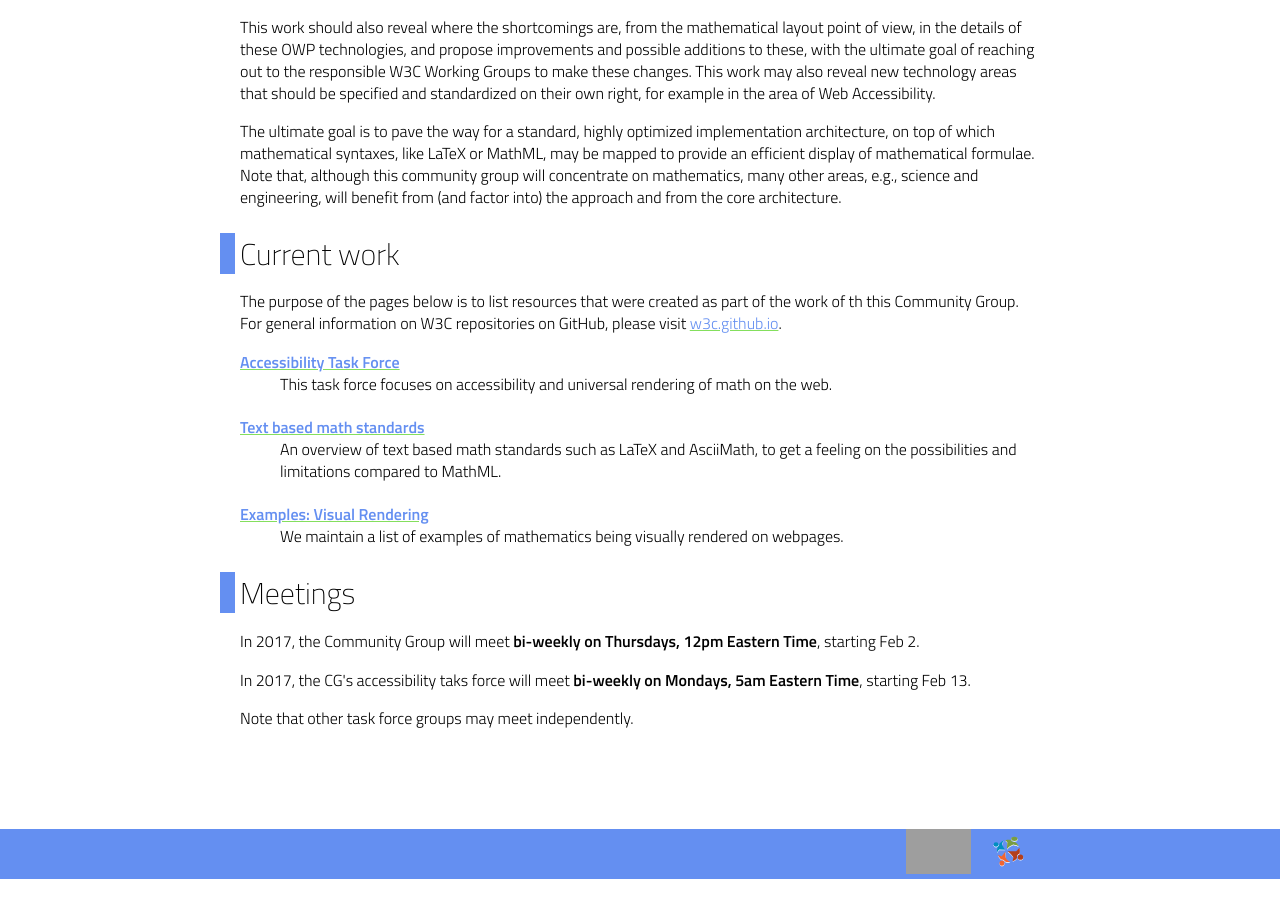
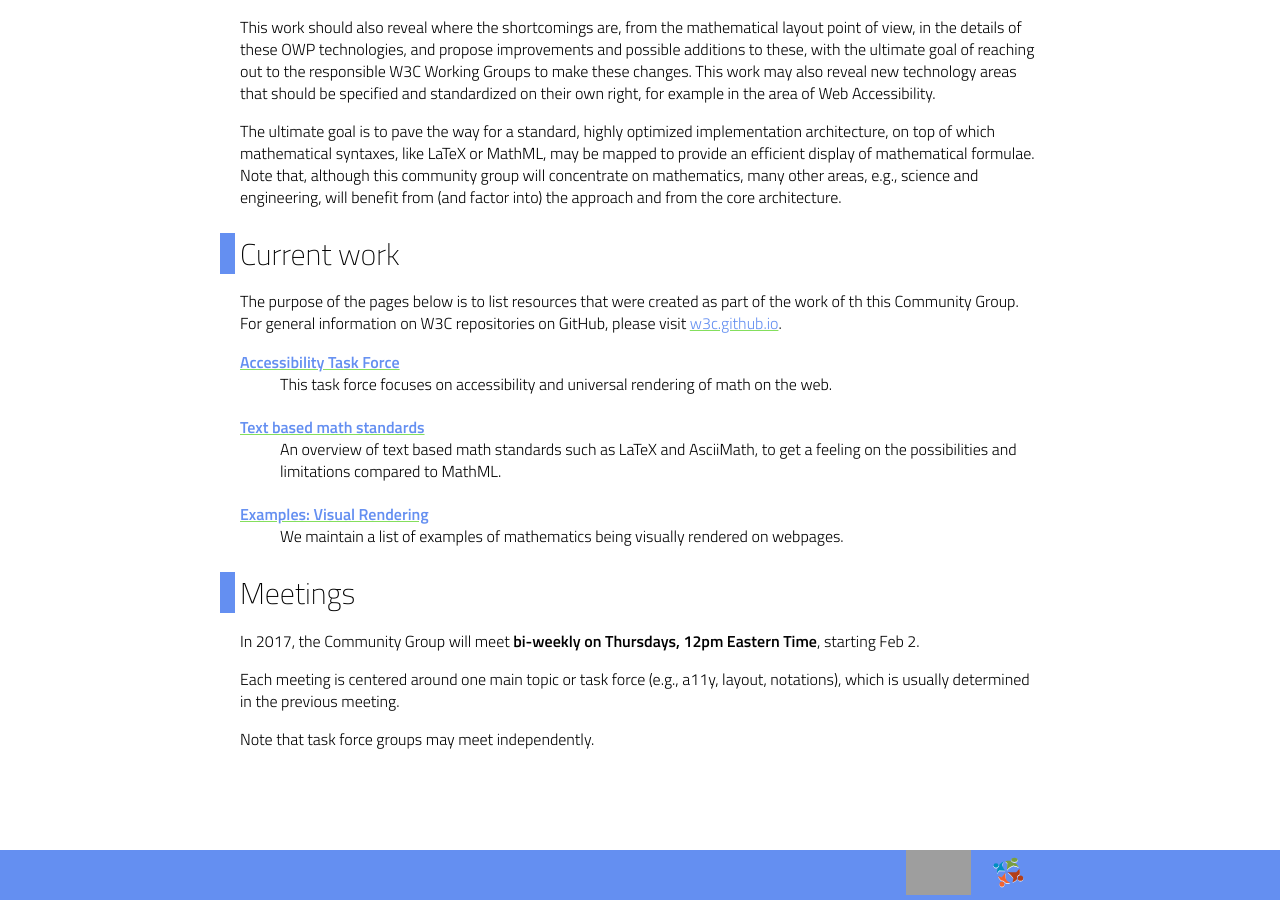
Before and after one commit to w3c/mathonwebpages, a Jekyll site: the page built from index.html, in a window 1280 px wide and 900 px high, scrolled down 709 px. Built offline with Jekyll 4.4.1, drawn with Linux system fonts in a browser that asks for light colours; before the commit the page ends 1588 px from its top, so only the background shows below that.

Commit message:
[frontpage] remove a11y TF, add topic-focus

```diff
--- a/index.html
+++ b/index.html
@@ -46,9 +46,9 @@ title: W3C Getting Math Onto Webpages Community Group
     In 2017, the Community Group will meet <strong>bi-weekly on Thursdays, 12pm Eastern Time</strong>, starting Feb 2.
 </p>
 <p>
-    In 2017, the CG's accessibility taks force will meet <strong>bi-weekly on Mondays, 5am Eastern Time</strong>, starting Feb 13.
+    Each meeting is centered around one main topic or task force (e.g., a11y, layout, notations), which is usually determined in the previous meeting.
 </p>
 
 <p>
-    Note that other task force groups may meet independently.
+    Note that task force groups may meet independently.
 </p>
```
